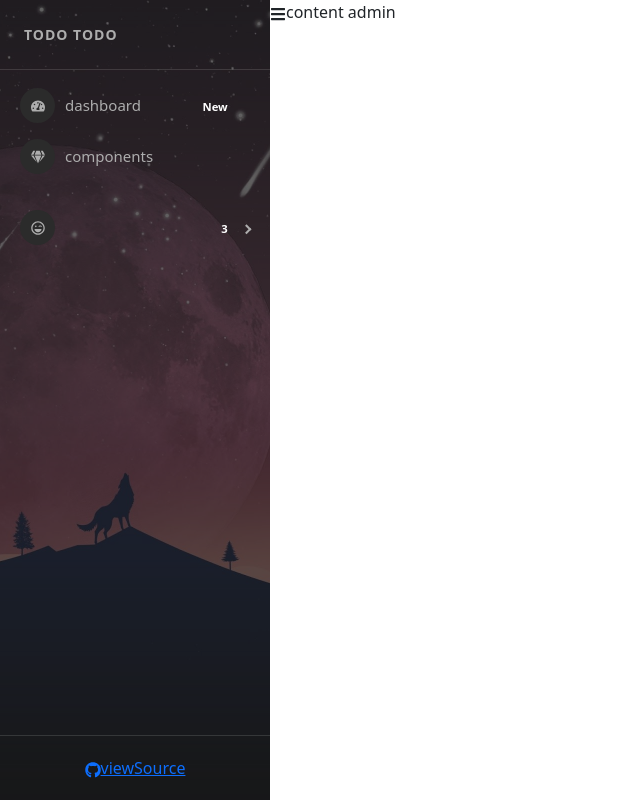
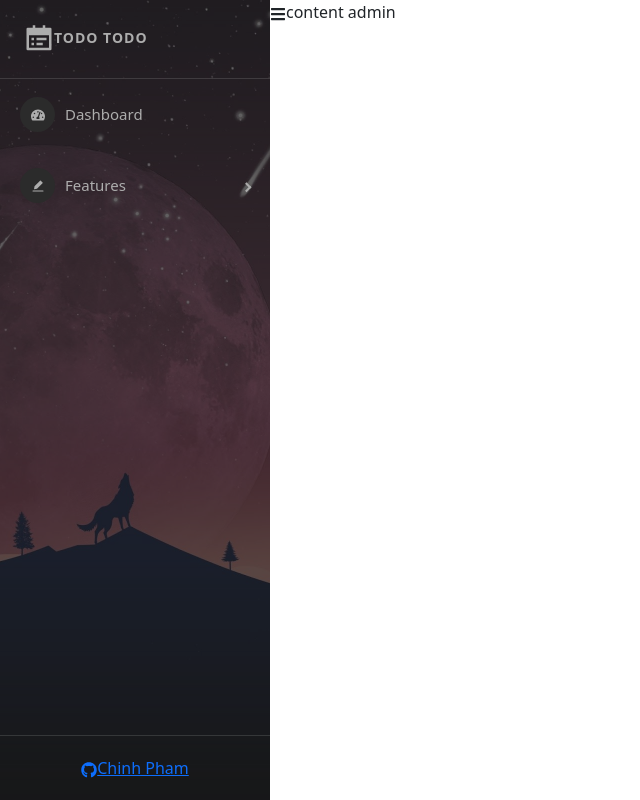
Before and after one commit to fantasiaferver/udemy-react-ultimate, a React (Create React App) app in the folder base-react-redux/: page /admins in a window 1280 px wide. Shown: the whole page, without its empty margins (0-640 px from the left). Built offline with nearby package versions, Linux system fonts and the light colour scheme.

Commit message:
edit sidebar

```diff
--- a/base-react-redux/package.json
+++ b/base-react-redux/package.json
@@ -6,15 +6,18 @@
     "@testing-library/jest-dom": "5.16.4",
     "@testing-library/react": "13.3.0",
     "@testing-library/user-event": "13.5.0",
+    "axios": "0.27.2",
     "bootstrap": "5.3.1",
     "react": "18.2.0",
     "react-bootstrap": "2.8.0",
     "react-dom": "18.2.0",
     "react-icons": "4.4.0",
+    "react-paginate": "8.1.3",
     "react-pro-sidebar": "0.7.1",
     "react-redux": "8.0.1",
     "react-router-dom": "6.3.0",
     "react-scripts": "5.0.1",
+    "react-toastify": "9.0.7",
     "redux": "4.2.0",
     "redux-devtools-extension": "2.13.9",
     "redux-thunk": "2.4.1",
--- a/base-react-redux/src/components/admin/SideBar.js
+++ b/base-react-redux/src/components/admin/SideBar.js
@@ -10,6 +10,8 @@ import {
 } from 'react-pro-sidebar';
 
 import { FaTachometerAlt, FaGem, FaList, FaGithub, FaRegLaughWink, FaHeart } from 'react-icons/fa';
+import { RiCalendarTodoFill } from "react-icons/ri";
+import { AiFillEdit } from "react-icons/ai";
 import sidebarBg from '../../assets/bg2.jpg';
 
 
@@ -37,6 +39,7 @@ const SideBar = (props) => {
                             whiteSpace: 'nowrap',
                         }}
                     >
+                        <RiCalendarTodoFill size={30} />
                         Todo Todo
                     </div>
                 </SidebarHeader>
@@ -45,21 +48,18 @@ const SideBar = (props) => {
                     <Menu iconShape="circle">
                         <MenuItem
                             icon={<FaTachometerAlt />}
-                            suffix={<span className="badge red">New</span>}
                         >
-                            dashboard
+                            Dashboard
                         </MenuItem>
-                        <MenuItem icon={<FaGem />}> components </MenuItem>
                     </Menu>
                     <Menu iconShape="circle">
-
                         <SubMenu
-                            suffix={<span className="badge yellow">3</span>}
-                            icon={<FaRegLaughWink />}
+                            icon={<AiFillEdit />}
+                            title='Features'
                         >
-                            <MenuItem> 1</MenuItem>
-                            <MenuItem> 2</MenuItem>
-                            <MenuItem> 3</MenuItem>
+                            <MenuItem> User Manager</MenuItem>
+                            <MenuItem> Admin Manager</MenuItem>
+                            <MenuItem> Question Manager</MenuItem>
                         </SubMenu>
 
                     </Menu>
@@ -80,7 +80,7 @@ const SideBar = (props) => {
                         >
                             <FaGithub />
                             <span style={{ whiteSpace: 'nowrap', textOverflow: 'ellipsis', overflow: 'hidden' }}>
-                                viewSource
+                                Chinh Pham
                             </span>
                         </a>
                     </div>
```
Also changed, not shown: 1 other file (tests, documents, lock files or other folders).
